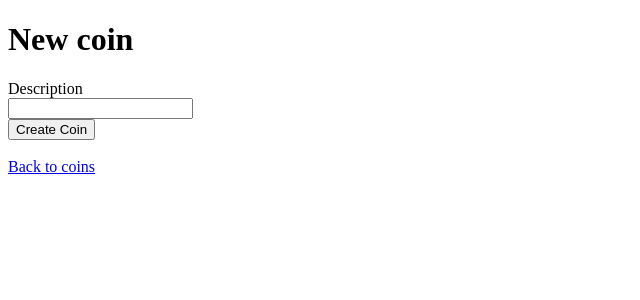
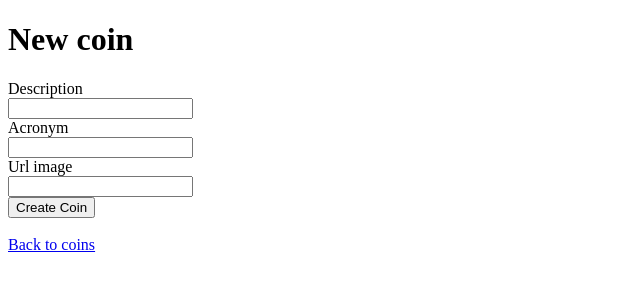
Before and after one commit to giovanne-aquino/ruby-2-crypto-wallet, a Rails app: page /coins/new in a window 1280 px wide. Shown: the top 300 px of the page, without its empty margins (0-640 px from the left). Run offline with Rails 7, Linux system fonts and the light colour scheme; some libraries are stand-ins or nearby versions.

Commit message:
fix errors crud

```diff
--- a/app/views/coins/_form.html.erb
+++ b/app/views/coins/_form.html.erb
@@ -2,7 +2,6 @@
   <% if coin.errors.any? %>
     <div style="color: red">
       <h2><%= pluralize(coin.errors.count, "error") %> prohibited this coin from being saved:</h2>
-
       <ul>
         <% coin.errors.each do |error| %>
           <li><%= error.full_message %></li>
@@ -10,12 +9,18 @@
       </ul>
     </div>
   <% end %>
-
   <div>
     <%= form.label :description, style: "display: block" %>
     <%= form.text_field :description %>
   </div>
-
+  <div>
+    <%= form.label :acronym, style: "display: block" %>
+    <%= form.text_field :acronym %>
+  </div>
+  <div>
+    <%= form.label :url_image, style: "display: block" %>
+    <%= form.text_field :url_image %>
+  </div>
   <div>
     <%= form.submit %>
   </div>
```
Also changed, not shown: app/views/coins/_coin.html.erb (+9 -2 lines), app/views/coins/_coin.json.jbuilder, db/schema.rb (added).
